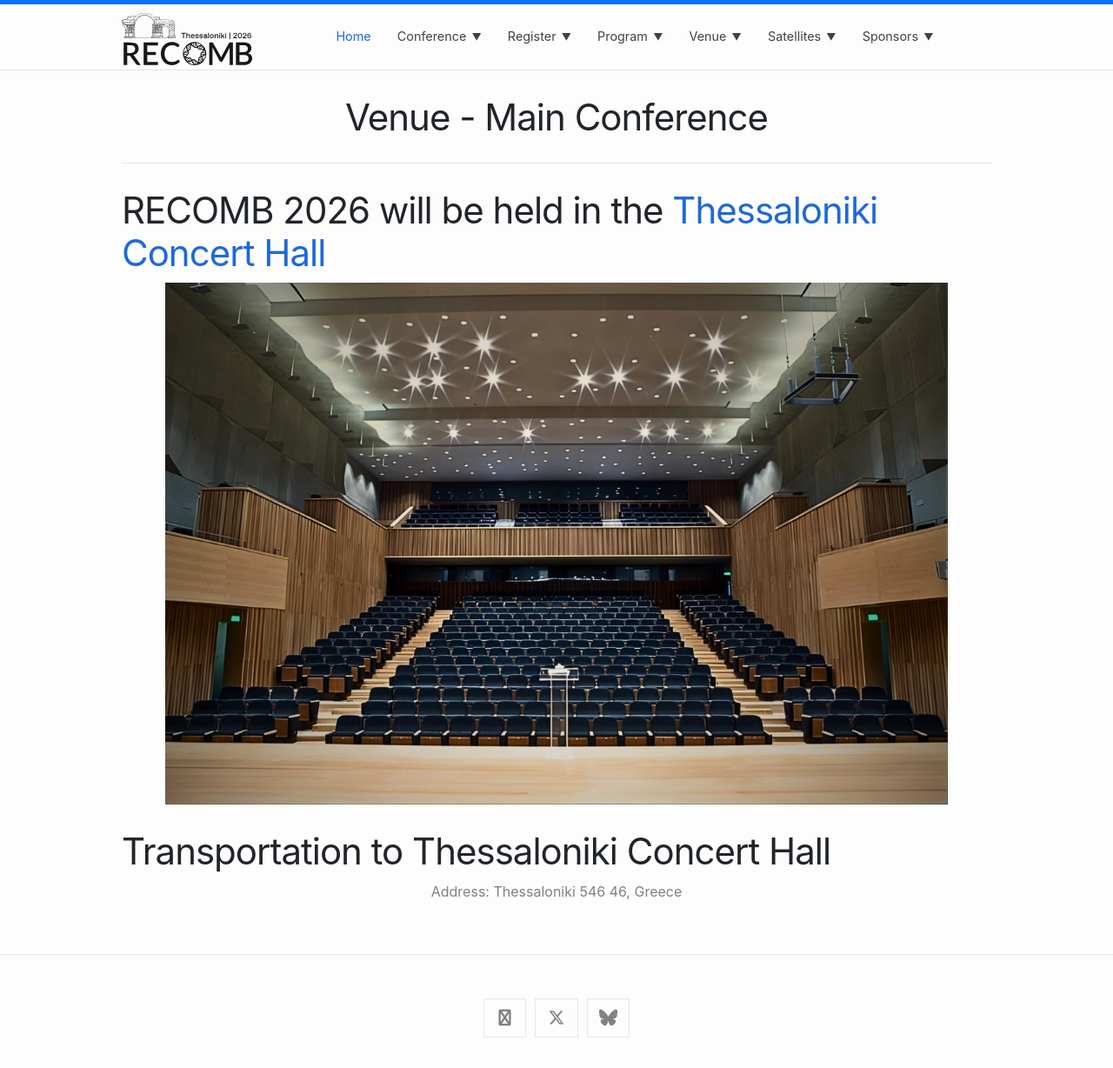
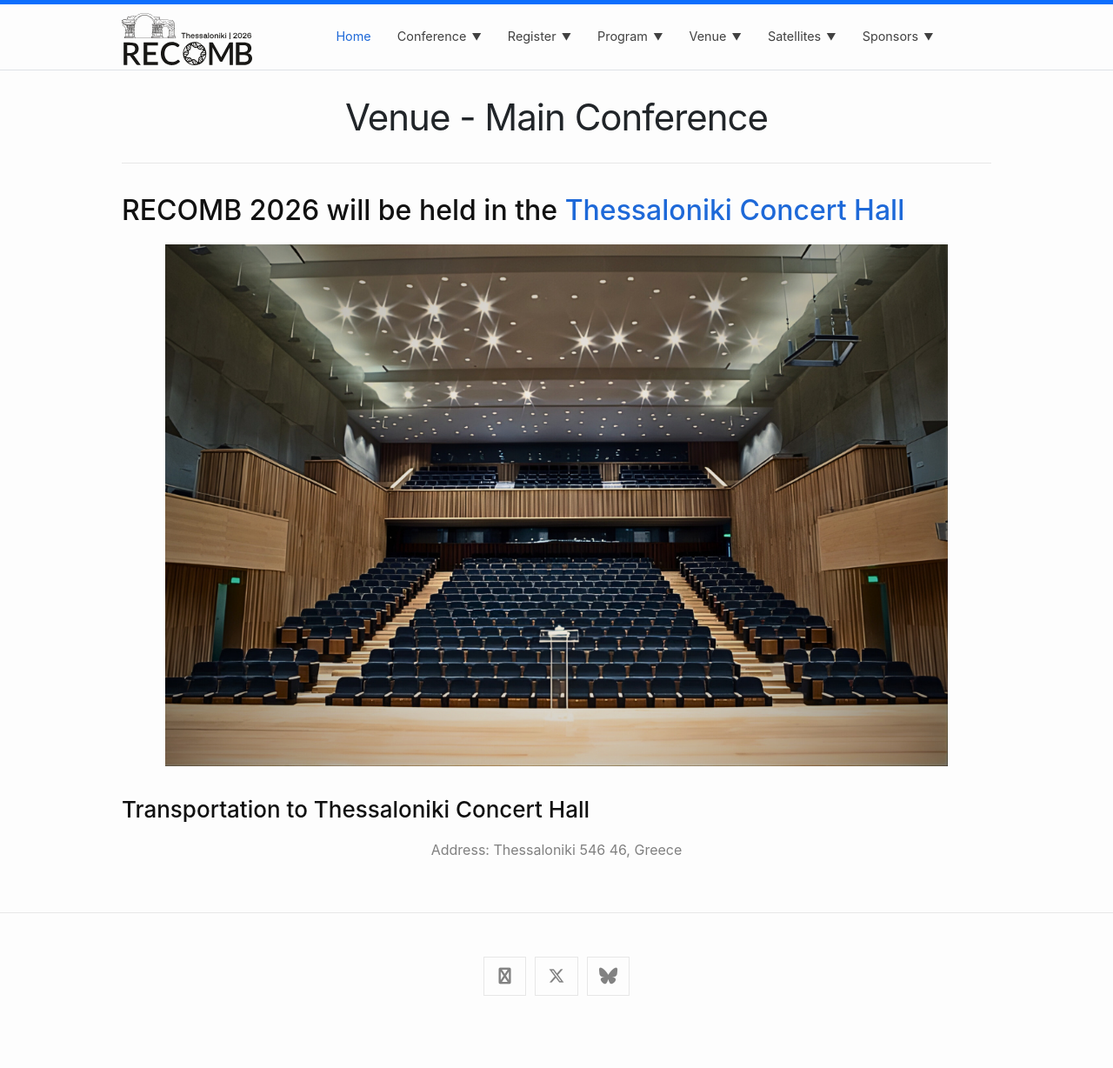
Before and after one commit to recomb-conference/recomb2026, a Jekyll site: the page built from venue_main.md, in a window 1280 px wide. Shown: the whole page at 87% size. Built offline with Jekyll 4.4.1, drawn with Linux system fonts in a browser that asks for light colours; nearby versions of some CDN libraries; after the commit the page ends 1180 px from its top, so only the background shows below that.

```diff
--- a/venue_main.md
+++ b/venue_main.md
@@ -5,11 +5,11 @@ title: Venue - Main Conference
 
 {%- assign venue_path = "/images/city/venue_main.png" | relative_url -%}
 
-# RECOMB 2026 will be held in the [Thessaloniki Concert Hall](https://www.tch.gr/default.aspx?lang=en-GB&page=1)
+## RECOMB 2026 will be held in the [Thessaloniki Concert Hall](https://www.tch.gr/default.aspx?lang=en-GB&page=1)
 
 <img src="{{ venue_path }}" alt="Venue" class="venue-photo">
 
-# Transportation to Thessaloniki Concert Hall
+### Transportation to Thessaloniki Concert Hall
 
 Address: Thessaloniki 546 46, Greece
 {: style="color:gray; font-size: 100%; text-align: center;"}
```
